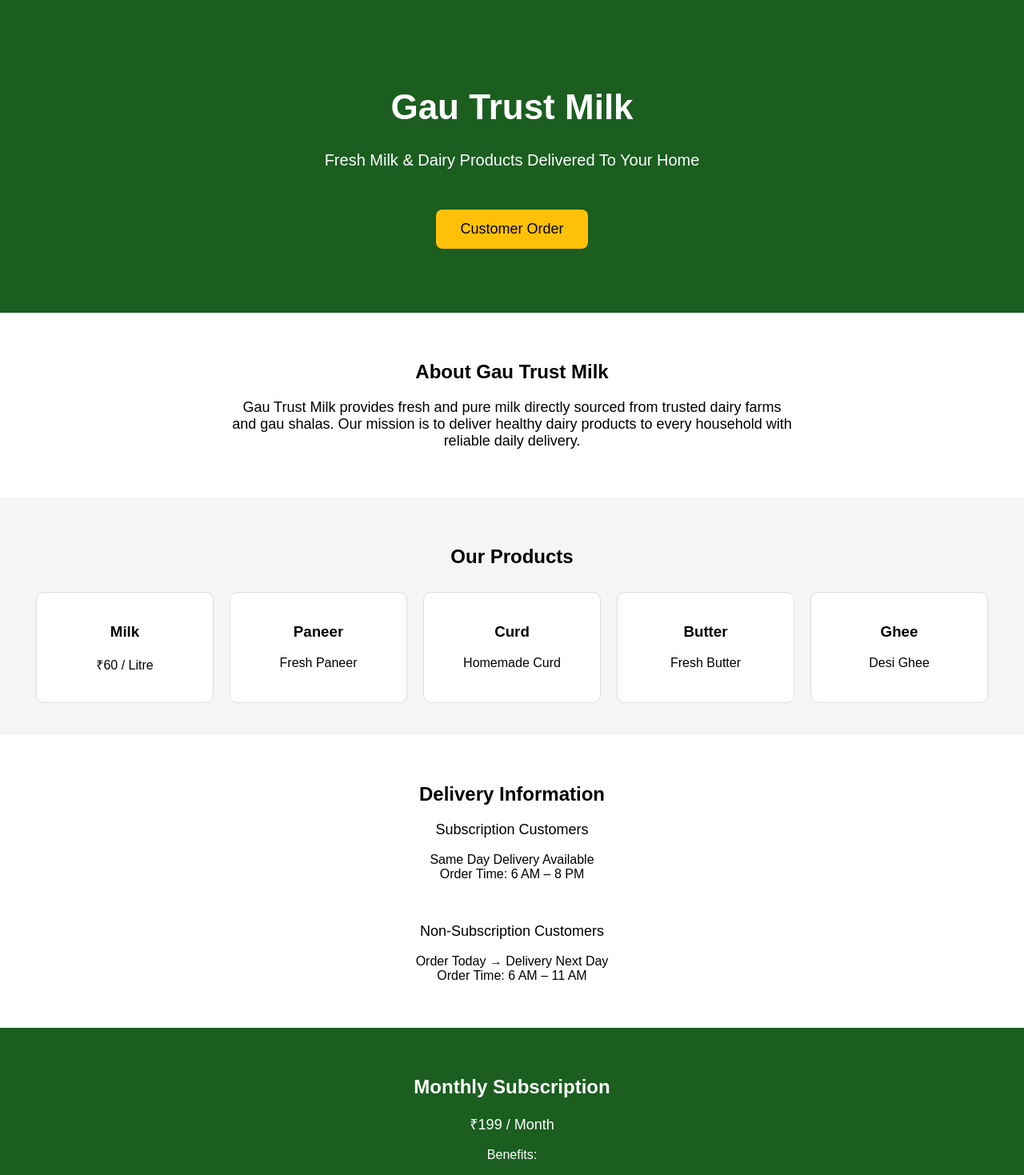
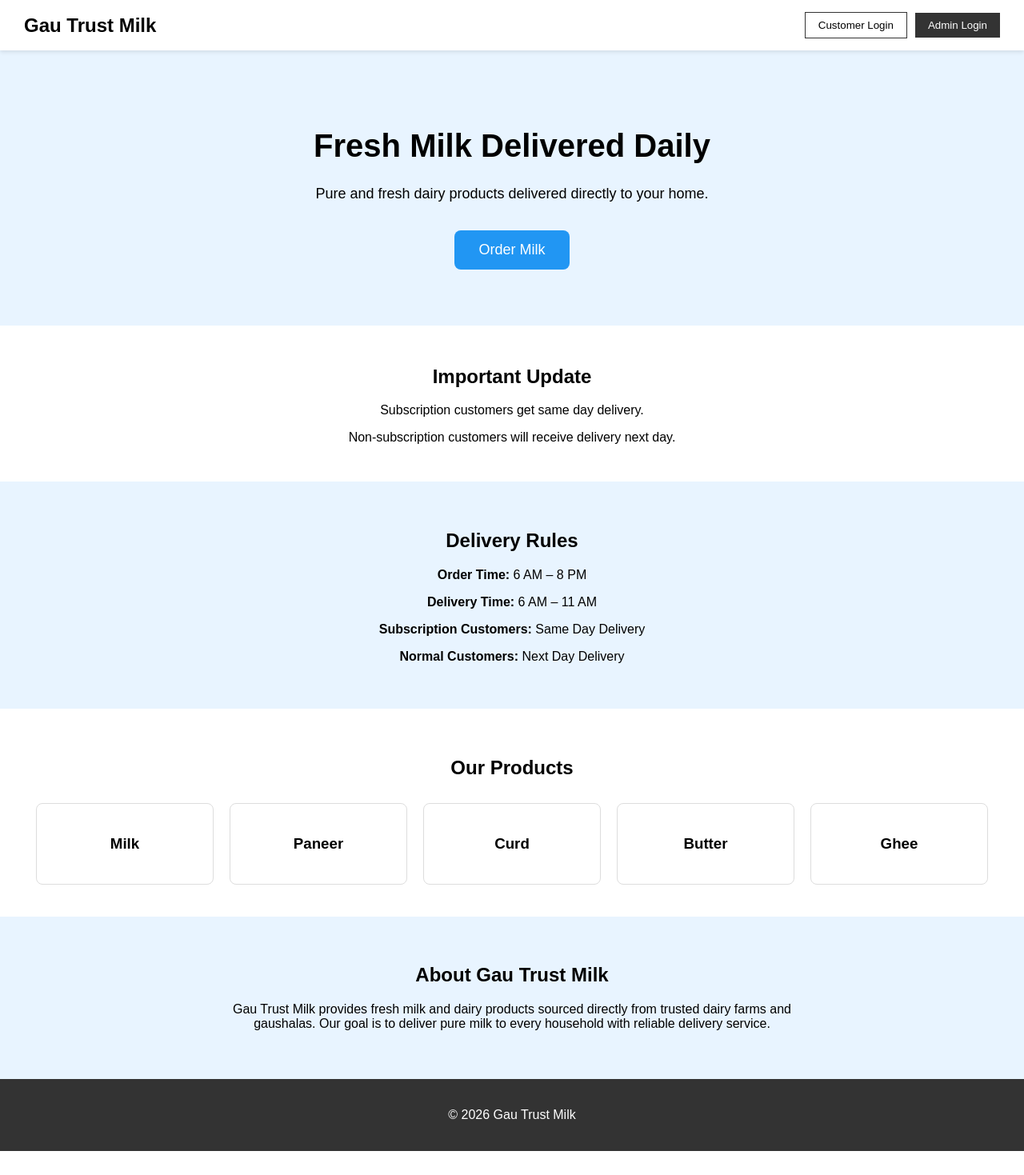
Before and after one commit to rudrajain95/gau-trust, a Next.js app: page / in a window 1280 px wide. Shown: the top 1469 px of the page at 80% size. After the commit the page ends 1439 px from the top, so only its background shows below. Built offline with nearby package versions, Linux system fonts and the light colour scheme.

Commit message:
upgrade homepage professional ui sky blue theme

```diff
--- a/app/page.tsx
+++ b/app/page.tsx
@@ -1,65 +1,135 @@
 "use client";
 
-export default function HomePage() {
+export default function HomePage(){
 
-return (
+return(
 
-<div style={{fontFamily:"Arial"}}>
+<div style={{fontFamily:"Arial",background:"#e8f4ff"}}>
 
-{/* HERO */}
+{/* HEADER */}
 
 <div style={{
-background:"#1b5e20",
-color:"white",
-padding:"80px 20px",
-textAlign:"center"
+display:"flex",
+justifyContent:"space-between",
+alignItems:"center",
+padding:"15px 30px",
+background:"white",
+boxShadow:"0 2px 5px rgba(0,0,0,0.1)"
 }}>
 
-<h1 style={{fontSize:44}}>Gau Trust Milk</h1>
+<h2 style={{margin:0}}>Gau Trust Milk</h2>
 
-<p style={{fontSize:20,marginTop:10}}>
-Fresh Milk & Dairy Products Delivered To Your Home
-</p>
+<div>
 
-<a href="/order">
+<a href="/dashboard">
 
 <button style={{
-marginTop:30,
-padding:"14px 30px",
-fontSize:18,
-background:"#ffc107",
-color:"black",
-border:"none",
-borderRadius:8,
+marginRight:10,
+padding:"8px 16px",
+border:"1px solid #333",
+background:"white",
 cursor:"pointer"
 }}>
+Customer Login
+</button>
 
-Customer Order
+</a>
 
+<a href="/admin/login">
+
+<button style={{
+padding:"8px 16px",
+background:"#333",
+color:"white",
+border:"none",
+cursor:"pointer"
+}}>
+Admin Login
 </button>
 
 </a>
 
 </div>
 
-{/* ABOUT */}
+</div>
 
-<div style={{padding:40,textAlign:"center"}}>
+{/* HERO */}
 
-<h2>About Gau Trust Milk</h2>
+<div style={{
+textAlign:"center",
+padding:"70px 20px"
+}}>
 
-<p style={{maxWidth:700,margin:"20px auto",fontSize:18}}>
+<h1 style={{fontSize:40}}>Fresh Milk Delivered Daily</h1>
 
-Gau Trust Milk provides fresh and pure milk directly sourced from trusted dairy farms and gau shalas.
-Our mission is to deliver healthy dairy products to every household with reliable daily delivery.
+<p style={{fontSize:18,maxWidth:600,margin:"10px auto"}}>
+Pure and fresh dairy products delivered directly to your home.
+</p>
 
+<a href="/order">
+
+<button style={{
+marginTop:25,
+padding:"14px 30px",
+fontSize:18,
+background:"#2196f3",
+color:"white",
+border:"none",
+borderRadius:8
+}}>
+Order Milk
+</button>
+
+</a>
+
+</div>
+
+{/* BROADCAST */}
+
+<div style={{
+background:"#fff",
+padding:30,
+textAlign:"center"
+}}>
+
+<h2>Important Update</h2>
+
+<p>
+Subscription customers get same day delivery.
 </p>
+
+<p>
+Non-subscription customers will receive delivery next day.
+</p>
+
+</div>
+
+{/* DELIVERY RULES */}
+
+<div style={{
+padding:40,
+textAlign:"center"
+}}>
+
+<h2>Delivery Rules</h2>
+
+<p><b>Order Time:</b> 6 AM – 8 PM</p>
+
+<p><b>Delivery Time:</b> 6 AM – 11 AM</p>
+
+<p><b>Subscription Customers:</b> Same Day Delivery</p>
+
+<p><b>Normal Customers:</b> Next Day Delivery</p>
 
 </div>
 
 {/* PRODUCTS */}
 
-<div style={{background:"#f5f5f5",padding:40,textAlign:"center"}}>
+<div style={{
+background:"white",
+padding:40,
+textAlign:"center"
+}}>
 
 <h2>Our Products</h2>
 
@@ -71,78 +141,31 @@ flexWrap:"wrap",
 marginTop:30
 }}>
 
-<Product name="Milk" price="₹60 / Litre"/>
-<Product name="Paneer" price="Fresh Paneer"/>
-<Product name="Curd" price="Homemade Curd"/>
-<Product name="Butter" price="Fresh Butter"/>
-<Product name="Ghee" price="Desi Ghee"/>
+<Product name="Milk"/>
+<Product name="Paneer"/>
+<Product name="Curd"/>
+<Product name="Butter"/>
+<Product name="Ghee"/>
 
 </div>
 
 </div>
 
-{/* DELIVERY RULES */}
-
-<div style={{padding:40,textAlign:"center"}}>
-
-<h2>Delivery Information</h2>
-
-<p style={{fontSize:18,marginTop:20}}>
-
-Subscription Customers
-</p>
-
-<p>
-Same Day Delivery Available
-<br/>
-Order Time: 6 AM – 8 PM
-</p>
-
-<br/>
-
-<p style={{fontSize:18}}>
-
-Non-Subscription Customers
-</p>
-
-<p>
-Order Today → Delivery Next Day
-<br/>
-Order Time: 6 AM – 11 AM
-</p>
-
-</div>
-
-{/* SUBSCRIPTION */}
+{/* ABOUT */}
 
 <div style={{
-background:"#1b5e20",
-color:"white",
 padding:40,
 textAlign:"center"
 }}>
 
-<h2>Monthly Subscription</h2>
+<h2>About Gau Trust Milk</h2>
 
-<p style={{fontSize:18,marginTop:10}}>
+<p style={{maxWidth:700,margin:"20px auto"}}>
 
-₹199 / Month
-
-</p>
-
-<p>
-
-Benefits:
-
-</p>
-
-<p>
-
-• Free Delivery
-<br/>
-• Same Day Delivery
-<br/>
-• Priority Milk Supply
+Gau Trust Milk provides fresh milk and dairy products sourced
+directly from trusted dairy farms and gaushalas.
+Our goal is to deliver pure milk to every household with reliable
+delivery service.
 
 </p>
 
@@ -151,7 +174,7 @@ Benefits:
 {/* FOOTER */}
 
 <div style={{
-background:"#263238",
+background:"#333",
 color:"white",
 padding:20,
 textAlign:"center"
@@ -167,7 +190,7 @@ textAlign:"center"
 
 }
 
-function Product({name,price}:{name:string,price:string}){
+function Product({name}:{name:string}){
 
 return(
 
@@ -175,13 +198,10 @@ return(
 border:"1px solid #ddd",
 padding:20,
 width:180,
-borderRadius:10,
-background:"white"
+borderRadius:8
 }}>
 
 <h3>{name}</h3>
-
-<p>{price}</p>
 
 </div>
 
```
